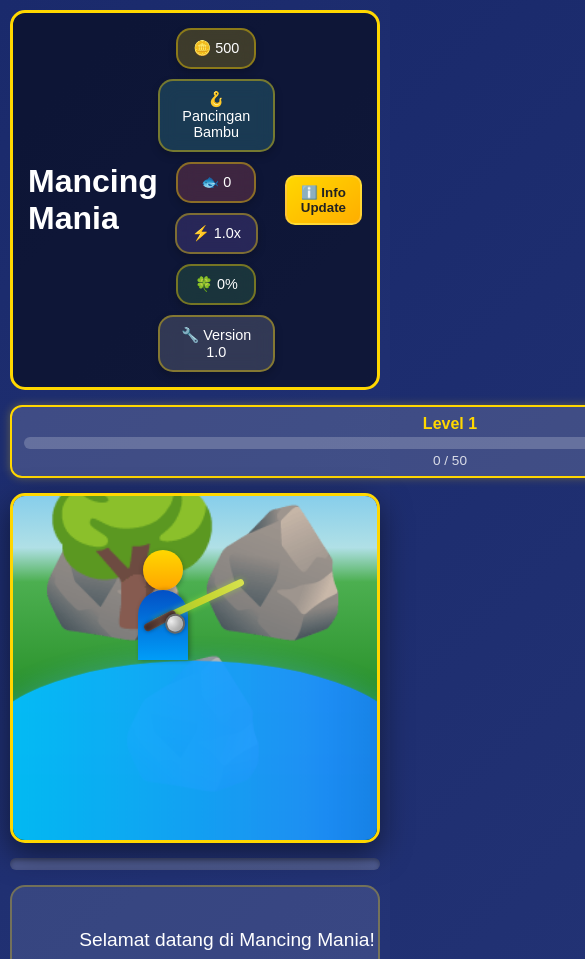
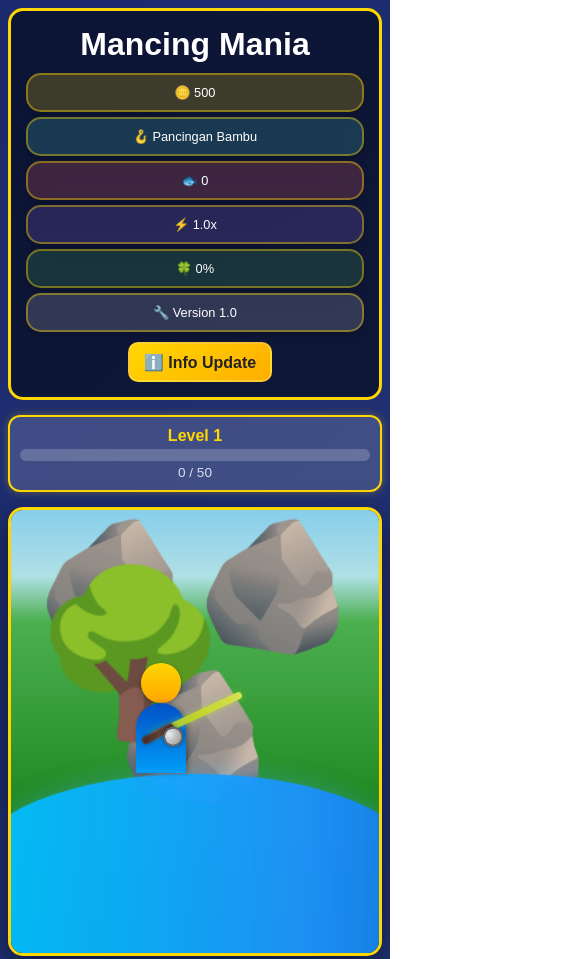
Before and after one commit to albert3520/mancing-mania, a plain HTML site: page index.html in a window 390 px wide. Shown: the top 959 px of the page, 585 px wide, since content can reach past the window. Drawn offline with Linux system fonts and the light colour scheme.

Commit message:
Resize Untuk Mobile

```diff
--- a/style.css
+++ b/style.css
@@ -2416,3 +2416,97 @@
         .fish-list-content > .fish-index-section {
             padding-bottom: 12px;
         }
+
+        /* ===========================
+        📱 MOBILE RESPONSIVE FIX
+        =========================== */
+        @media screen and (max-width: 768px) {
+        body {
+            zoom: 1;
+            overflow-x: hidden;
+        }
+
+        .game-container {
+            max-width: 100%;
+            margin: 0 auto;
+            padding: 8px;
+            border-radius: 0;
+        }
+
+        .game-header {
+            flex-direction: column;
+            align-items: center;
+            text-align: center;
+            gap: 10px;
+        }
+
+        .player-level-container {
+            width: 100%;
+            padding: 10px;
+        }
+
+        .stats {
+            flex-direction: column;
+            gap: 5px;
+            width: 100%;
+        }
+
+        .stats > div {
+            width: 100%;
+            text-align: center;
+        }
+
+        .inventory,
+        .result-display {
+            width: 100%;
+            padding: 8px;
+            font-size: 0.9rem;
+        }
+
+        .game-world {
+            width: 100%;
+            height: auto;
+            aspect-ratio: 1 / 1;
+            overflow: hidden;
+        }
+
+        .shop-item,
+        .inventory-item {
+            flex: 1 1 45%;
+            max-width: 45%;
+            font-size: 0.8rem;
+        }
+
+        .info-update-content {
+            width: 90%;
+            padding: 12px;
+        }
+
+        .update-text {
+            font-size: 0.85rem;
+        }
+
+        /* Tombol besar agar mudah ditekan */
+        button,
+        .btn {
+            min-height: 40px;
+            font-size: 1rem;
+        }
+        }
+
+        /* Untuk layar HP kecil banget (misal 360px) */
+        @media screen and (max-width: 420px) {
+        .stats > div {
+            font-size: 0.8rem;
+        }
+
+        .game-world {
+            aspect-ratio: 1 / 1.2;
+        }
+
+        .shop-item,
+        .inventory-item {
+            max-width: 100%;
+            flex: 1 1 100%;
+        }
+        }
```
